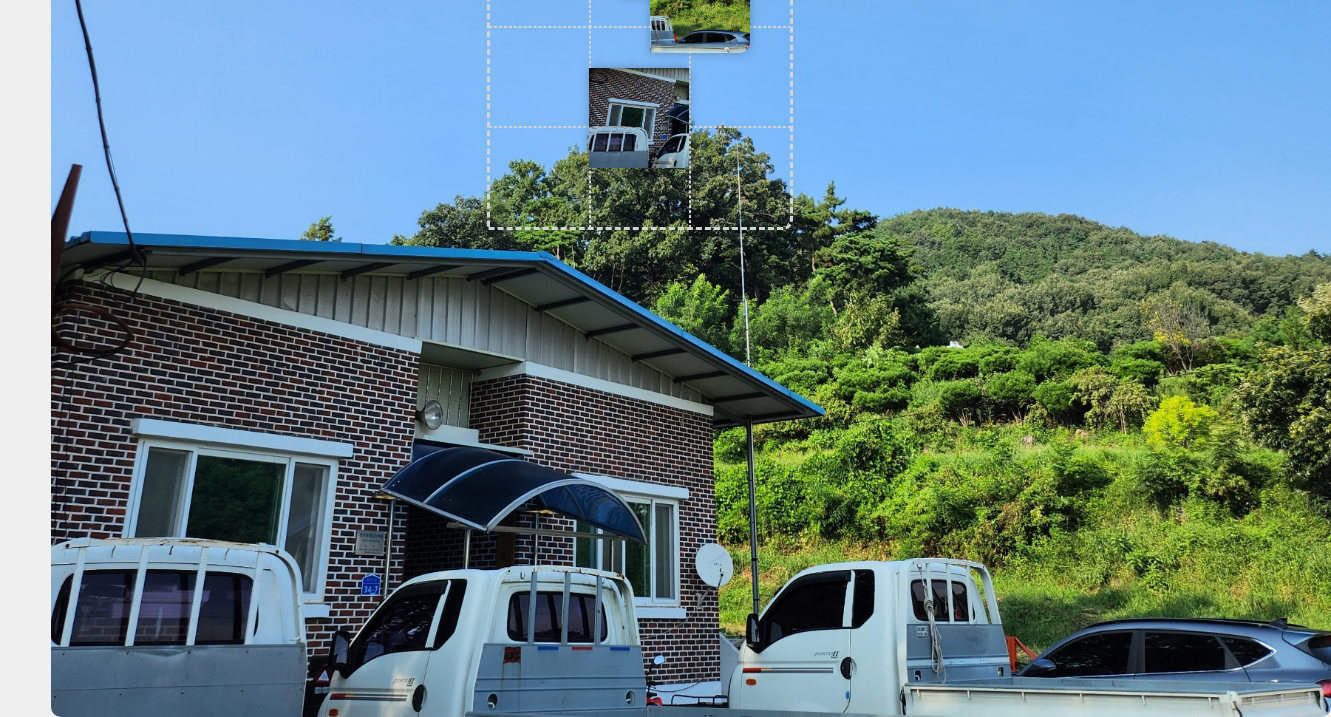
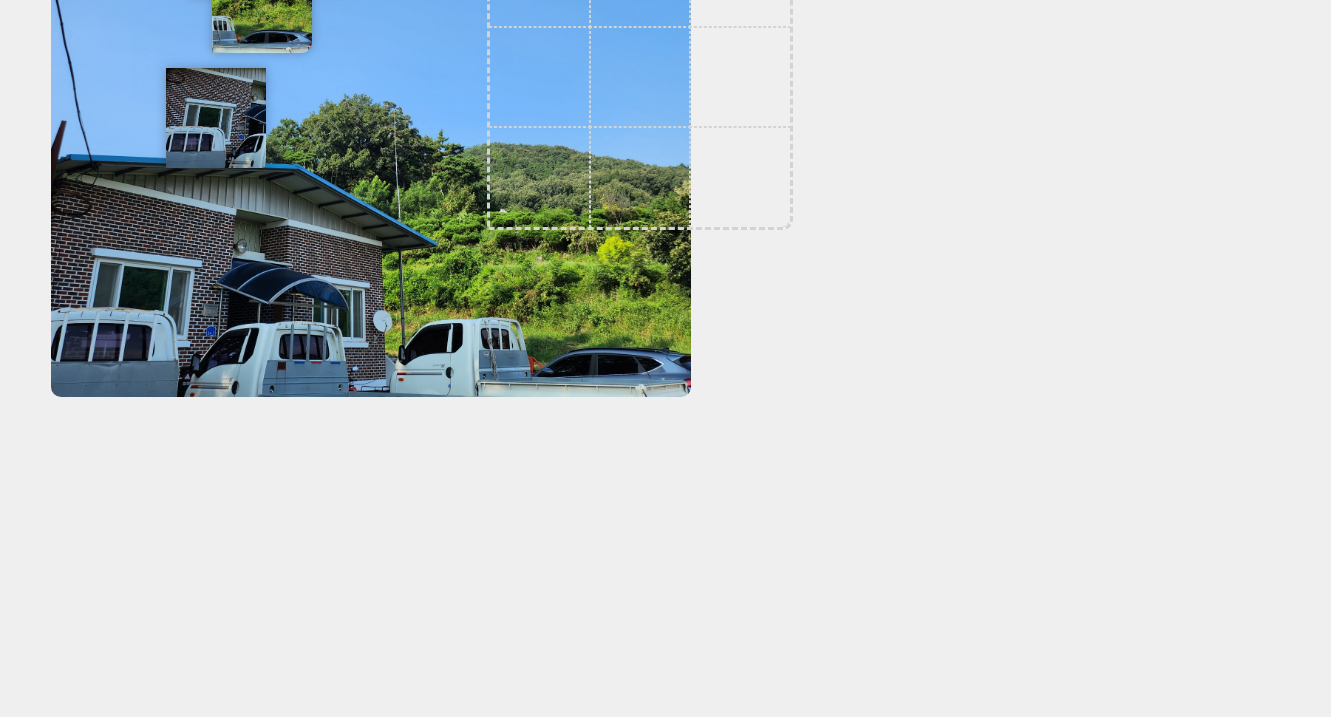
Before and after one commit to msmsmsms23/puzzle, a website: page public/index.html in a window 1280 px wide. Shown: the part 323-1040 px from the top of the page, 1331 px wide, since content can reach past the window. After the commit the page ends 800 px from the top, so only its background shows below. Drawn offline with nearby package versions, Linux system fonts and the light colour scheme; a web font is replaced by a local one.

Commit message:
이미지 위치 조절

```diff
--- a/public/index.html
+++ b/public/index.html
@@ -20,7 +20,7 @@
 </script>
   <h1 class="title">🧩<span id="title_color">광덕 1리</span> 사진 퍼즐🧩</h1>
   <h2 class="title">왼쪽에 보이는 사진처럼 퍼즐을 완성해보세요 !</h2>
-    <div><img id = 'complete' src = './img/1.jpg' width = "100%"></div>
+    <div><img id = 'complete' src = './img/1.jpg' width = "50%"></div>
     <div id='puz_box'>
       <div id='puz'>
         <i class='first' ondrop='drop(event)' ondragover='allowDrop(event)'></i>
--- a/public/puzzle.js
+++ b/public/puzzle.js
@@ -20,8 +20,8 @@ function randomize() {
   tempImg.src = randomImg;
 
   var ul = document.querySelectorAll('#puzz i');
-  var x1 = 500;  // 특정 구역의 시작 x 좌표
-  var x2 = 900;  // 특정 구역의 끝 x 좌표
+  var x1 = 100;  // 특정 구역의 시작 x 좌표
+  var x2 = 400;  // 특정 구역의 끝 x 좌표
   var y1 = 100;  // 특정 구역의 시작 y 좌표
   var y2 = 400;  // 특정 구역의 끝 y 좌표
 
```
